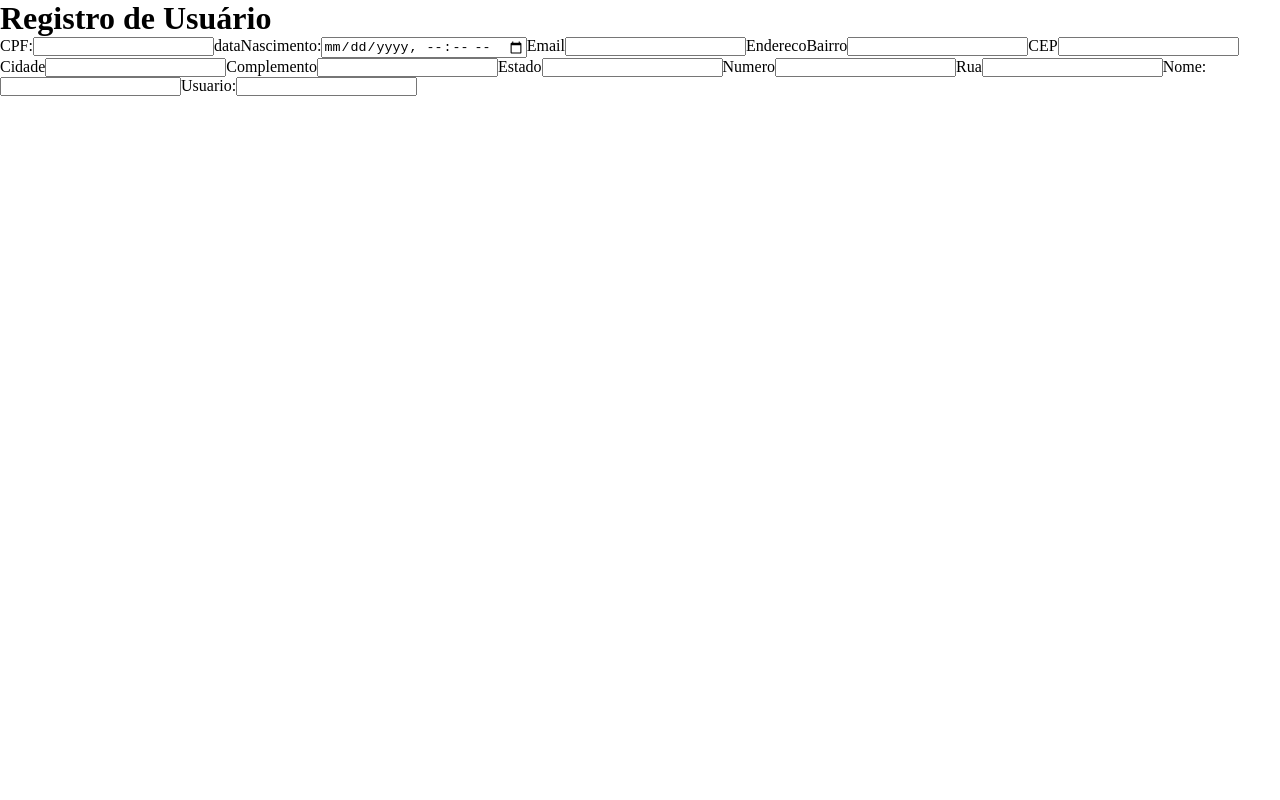
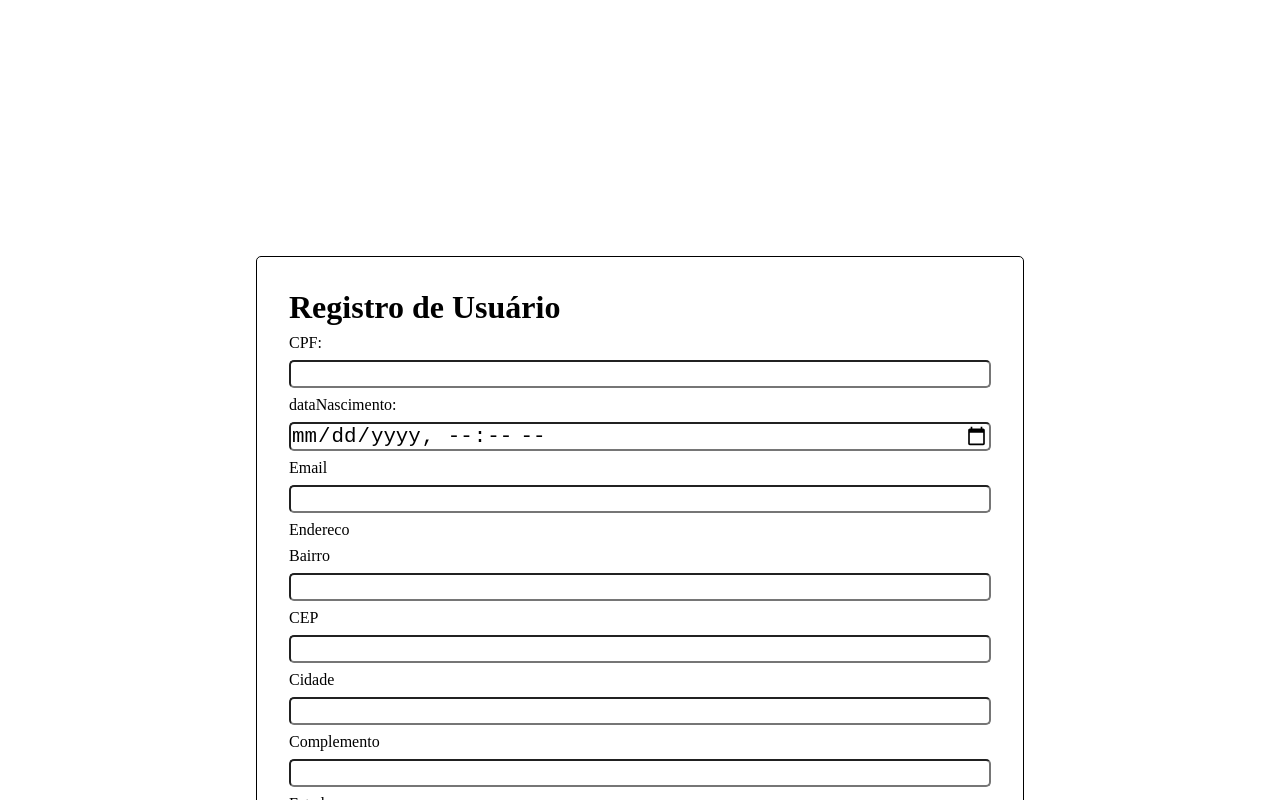
Before and after one commit to brunodias52/ReactWeb-Grupo05, a React (Create React App) app: page /CadastroUsuario in a window 1280 px wide. Shown: the top 800 px of the page. Built offline with nearby package versions, Linux system fonts and the light colour scheme.

Commit message:
Cadastro de produto e usuário atualizado com style

```diff
--- a/src/pages/CadastroProduto/index.jsx
+++ b/src/pages/CadastroProduto/index.jsx
@@ -1,7 +1,7 @@
 import React, { useState } from "react";
 import api from "../../Service/api";
-/*TODO import {ContainerRegistro} from "./style"       rever o edereco*/
-import Titulo from "../../components/Titulo"
+import {Form} from "./style";
+import Titulo from "../../components/Titulo";
 
 const productDataModel = {
     "dataFabricacao": "",/* TODO temos de rever este metodo para completar automatico*/
@@ -41,7 +41,7 @@ function CadastroProduto() {
 
     return (
 
-        <form onSubmit={(e) => cadastrar(e)}>
+        <Form onSubmit={(e) => cadastrar(e)}>
             <Titulo>Cadastro de Produtos</Titulo>
             <label>Data e Hora Registro:</label>
             <input
@@ -92,8 +92,8 @@ function CadastroProduto() {
                 value={productData.valor}/* TODO verificar trecho*/
                 onChange={(e) => handleSetProductData("valor", e.target.value)}
             />
-
-            </form>
+            <button type="submit">Cadastrar Produto</button>
+            </Form>
     )
     }
     export default CadastroProduto;
--- a/src/pages/CadastroProduto/style.js
+++ b/src/pages/CadastroProduto/style.js
@@ -9,18 +9,18 @@ export const ContainerForm = styled.div`
 
 export const Form = styled.form`
     margin: auto;
-    margin-top: 10%;
+    margin-top: 20%;
     display: flex;
     flex-direction: column;
-    border: 1px solid #fff;
+    border: 1px solid black;
     border-radius: 5px;
-    width: 30%;
+    width: 60%;
     min-width: 20rem;
     padding: 2rem;
     gap: 0.5rem;
     label{
         text-align: left;
-        color: #fff;
+        color: black;
     }
     input{
         font-size: 1.3rem;
@@ -30,10 +30,10 @@ export const Form = styled.form`
         }
     }
     p{
-        color: #fff;
+        color: green;
     }
     span{
-        color: #0089FE;
+        color: blue;
         cursor: pointer;
     }
 `
--- a/src/pages/CadastroUsuario/index.jsx
+++ b/src/pages/CadastroUsuario/index.jsx
@@ -1,6 +1,6 @@
 import React, { useState } from "react";
 import api from "../../Service/api";
-import {ContainerRegistro} from "./style"
+import {Form} from "./style"
 import Titulo from "../../components/Titulo"
 
 const userDataModel = {
@@ -58,7 +58,7 @@ function CadastroUsuario() {
 
     return (
 
-        <form onSubmit={(e) => cadastrar(e)}>
+        <Form onSubmit={(e) => cadastrar(e)}>
             <Titulo>Registro de Usuário</Titulo>
             <label>CPF:</label>
             <input
@@ -148,8 +148,8 @@ function CadastroUsuario() {
                 onChange={(e) => handleSetUserData("usuario", e.target.value)}
             />
 
-
-        </form>
+            <button type="submit">Cadastrar Usuário</button>
+        </Form>
 
     );
 }
--- a/src/pages/CadastroUsuario/style.js
+++ b/src/pages/CadastroUsuario/style.js
@@ -0,0 +1,39 @@
+import styled from "styled-components";
+
+export const ContainerForm = styled.div`
+    width: 100%;
+    display: flex;
+    justify-content: center;
+    align-items: center;
+`
+
+export const Form = styled.form`
+    margin: auto;
+    margin-top: 20%;
+    display: flex;
+    flex-direction: column;
+    border: 1px solid black;
+    border-radius: 5px;
+    width: 60%;
+    min-width: 20rem;
+    padding: 2rem;
+    gap: 0.5rem;
+    label{
+        text-align: left;
+        color: black;
+    }
+    input{
+        font-size: 1.3rem;
+        border-radius: 5px;
+        &:focus{
+            outline: 3px solid #0089FE;
+        }
+    }
+    p{
+        color: green;
+    }
+    span{
+        color: blue;
+        cursor: pointer;
+    }
+`
```
